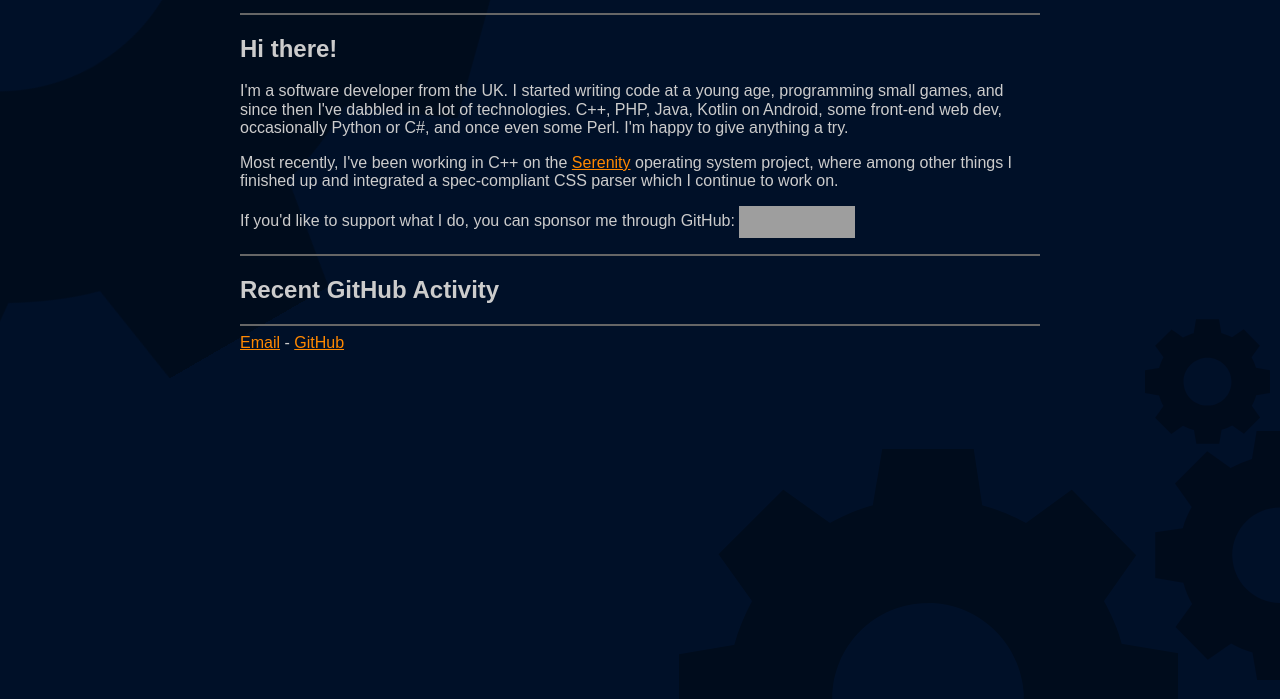
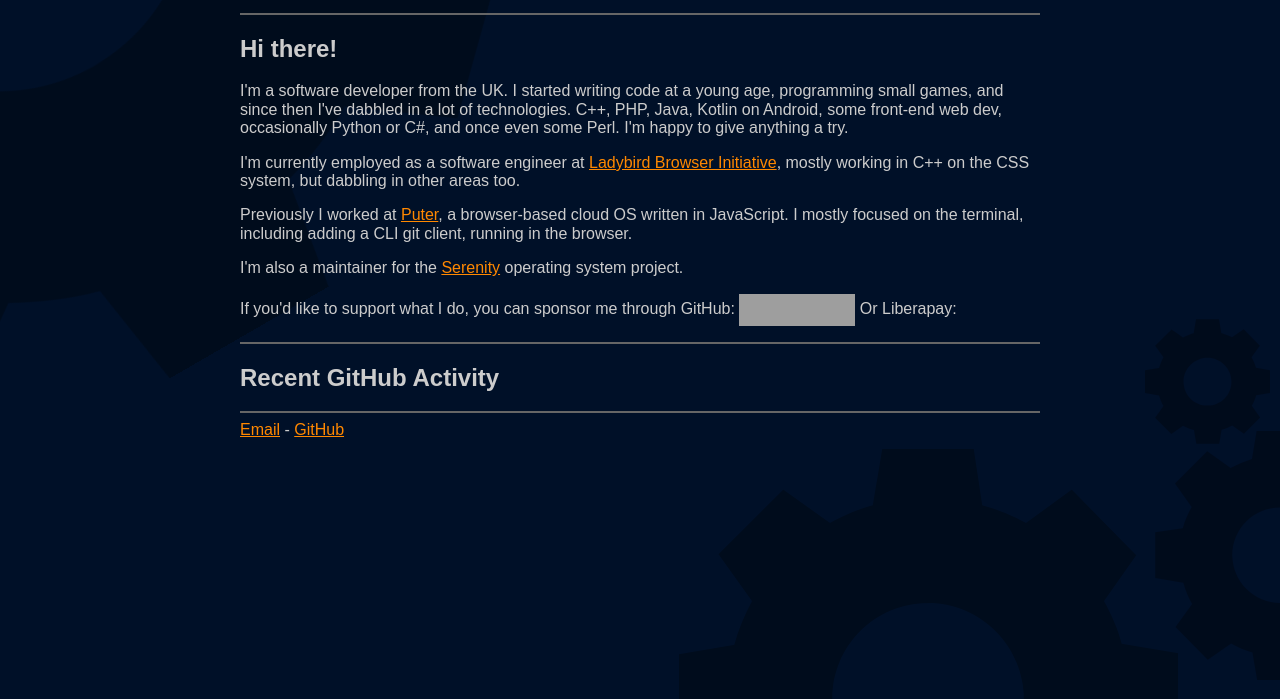
Before and after one commit to AtkinsSJ/Website, a plain HTML site: page index.html in a window 1280 px wide. Shown: the part 101-800 px from the top of the page. Drawn offline with Linux system fonts and the light colour scheme; no server answers; grey boxes are pictures that could not be loaded; a script that the page names is missing.

Commit message:
Update description of what I'm doing and add Liberapay button

```diff
--- a/index.html
+++ b/index.html
@@ -22,13 +22,21 @@
                 web dev, occasionally Python or C#, and once even some Perl. I'm happy to give anything a try.
             </p>
             <p>
-                Most recently, I've been working in C++ on the
-                <a href="https://serenityos.org" rel="noopener noreferrer">Serenity</a> operating system project, where
-                among other things I finished up and integrated a spec-compliant CSS parser which I continue to work on.
+                I'm currently employed as a software engineer at <a href="https://ladybird.org/">Ladybird Browser
+                Initiative</a>, mostly working in C++ on the CSS system, but dabbling in other areas too.
+            </p>
+            <p>
+                Previously I worked at <a href="https://puter.com/">Puter</a>, a browser-based cloud OS written in
+                JavaScript. I mostly focused on the terminal, including adding a CLI git client, running in the browser.
+            </p>
+            <p>
+                I'm also a maintainer for the <a href="https://serenityos.org" rel="noopener noreferrer">Serenity</a>
+                operating system project.
             </p>
             <p>
                 If you'd like to support what I do, you can sponsor me through GitHub:
-                <iframe src="https://github.com/sponsors/AtkinsSJ/button" title="Sponsor AtkinsSJ" height="32" width="116" style="border: 0; vertical-align: middle"></iframe>
+                <iframe src="https://github.com/sponsors/AtkinsSJ/button" title="Sponsor AtkinsSJ" height="32" width="116" style="border: 0; vertical-align: middle"></iframe> Or Liberapay: <script src="https://liberapay.com/AtkinsSJ/widgets/button.js"></script>
+                <noscript><a href="https://liberapay.com/AtkinsSJ/donate"><img alt="Donate using Liberapay" src="https://liberapay.com/assets/widgets/donate.svg"></a></noscript>
             </p>
         </section>
 
```
